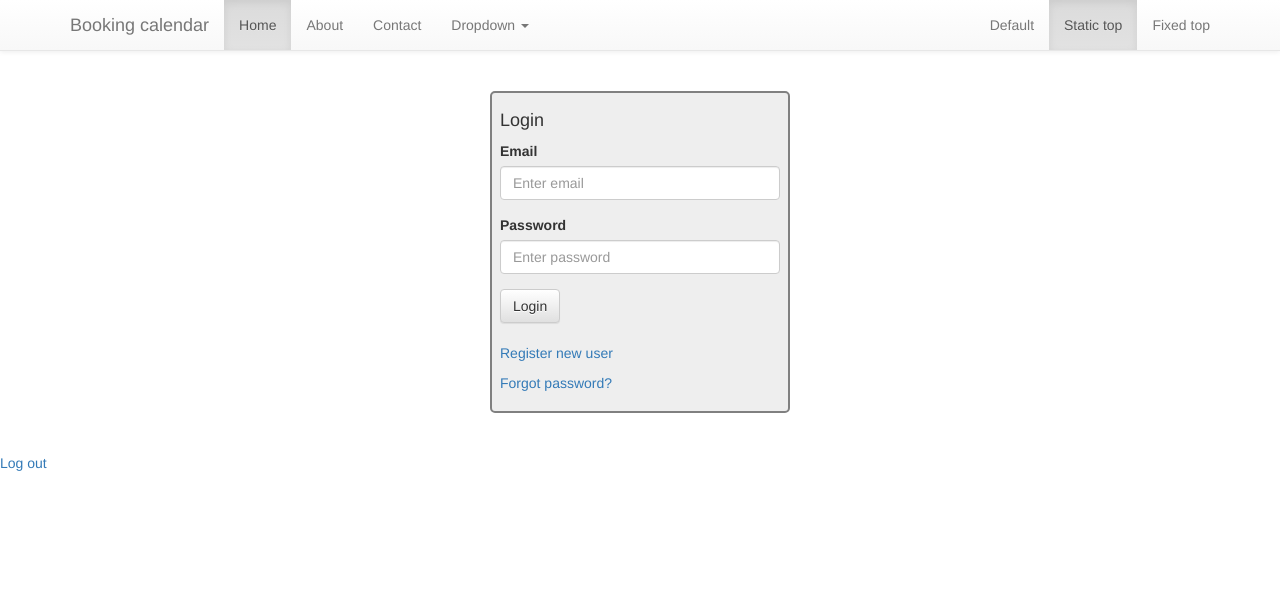
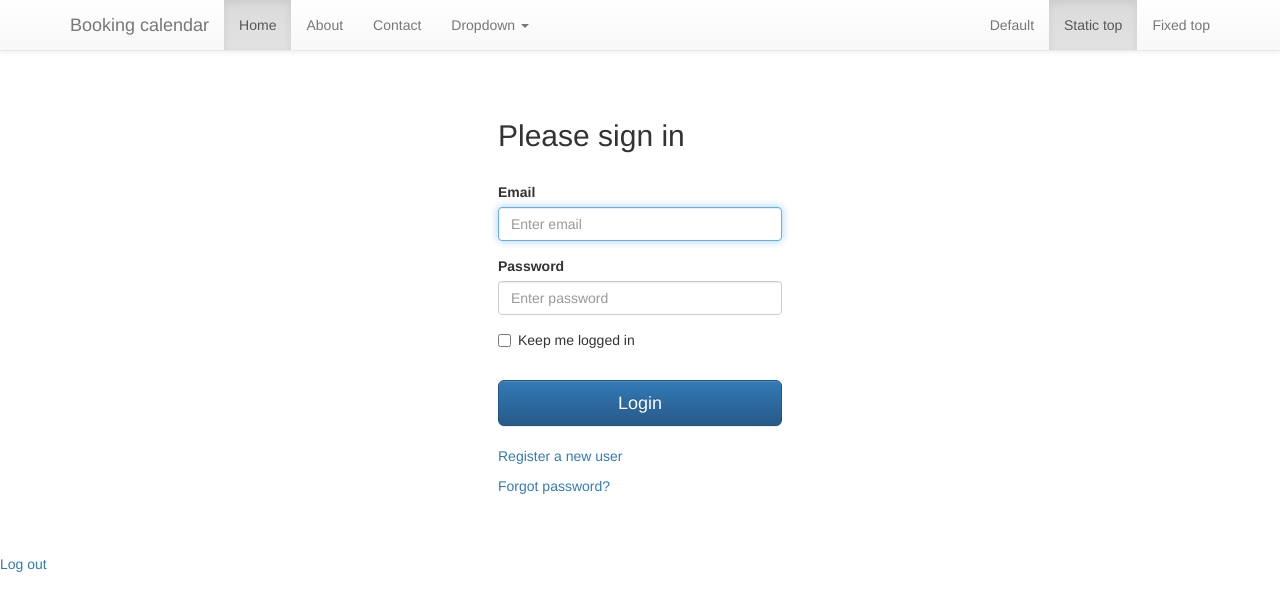
Before and after one commit to Jupez83/Booking-Calendar, a website: page app/index.html at #/login in a window 1280 px wide. Drawn offline with nearby package versions, Linux system fonts and the light colour scheme; some packages are replaced by stand-ins of ours.

Commit message:
Updated authentication in the client.

```diff
--- a/app/app.js
+++ b/app/app.js
@@ -4,7 +4,7 @@ var isLoggedIn = function($q, authService) {
   var deferred = $q.defer();
 
   authService.isLoggedIn().then(function(data) {
-    if (data.status == 'LOGGED_IN') {
+    if (data.authoricated) {
       deferred.resolve();
     } else {
       deferred.reject();
--- a/app/assets/css/styles.css
+++ b/app/assets/css/styles.css
@@ -1,8 +1,6 @@
 .form_auth {
     width: 300px;
     margin: 20px auto;
-    border: 2px solid gray;
     border-radius: 5px;
     padding: 8px;
-    background-color: #EEE;
 }
--- a/app/components/authentication/authController.js
+++ b/app/components/authentication/authController.js
@@ -5,6 +5,7 @@ myApp.controller('authController', function($scope, $state, authService) {
     var loginData = {
       username:$scope.auth.username,
       password:$scope.auth.password,
+      remember:$scope.auth.remember,
     };
 
     console.log('loginData', loginData);
--- a/app/components/authentication/login.html
+++ b/app/components/authentication/login.html
@@ -1,16 +1,20 @@
 <form class="form_auth">
-  <h4>Login</h4>
+  <h2>Please sign in</h2><br/>
   <div class="form-group">
     <label for="email">Email</label>
-    <input type="email" class="form-control" id="email" placeholder="Enter email" ng-model="auth.username"/>
+    <input type="email" class="form-control" id="email" placeholder="Enter email" ng-model="auth.username" autofocus required/>
   </div>
   <div class="form-group">
     <label for="password">Password</label>
-    <input type="password" class="form-control" id="password" placeholder="Enter password" ng-model="auth.password"/>
+    <input type="password" class="form-control" id="password" placeholder="Enter password" ng-model="auth.password" required/>
   </div>
-  <button type="submit" class="btn btn-default" ng-click="auth.login()">Login</button>
-  <br/><br>
-  <p><a href="#/register">Register new user</a></p>
+  <div class="checkbox">
+  <label>
+    <input type="checkbox" ng-model="auth.remember"> Keep me logged in
+  </label>
+  </div><br/>
+  <button type="submit" class="btn btn-lg btn-primary btn-block" ng-click="auth.login()">Login</button><br/>
+  <p><a href="#/register">Register a new user</a></p>
   <p><a href="">Forgot password?</a></p>
   <p class="message"></p>
 </form>
```
Also changed, not shown: app/components/authentication/register.html (+6 -7 lines).
